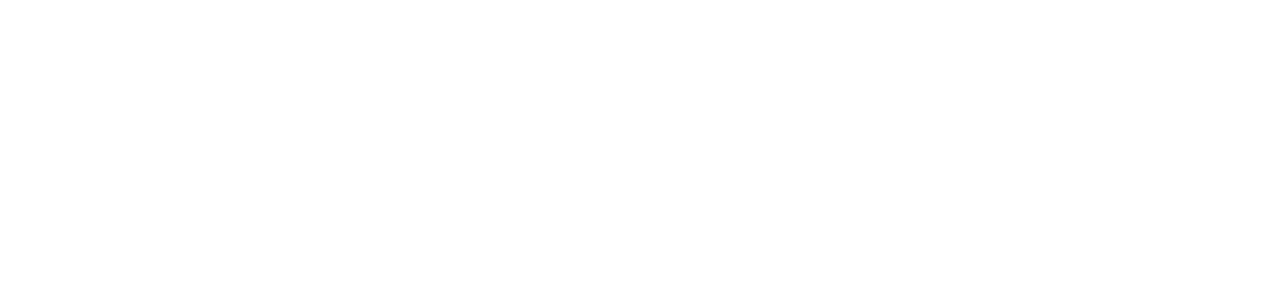
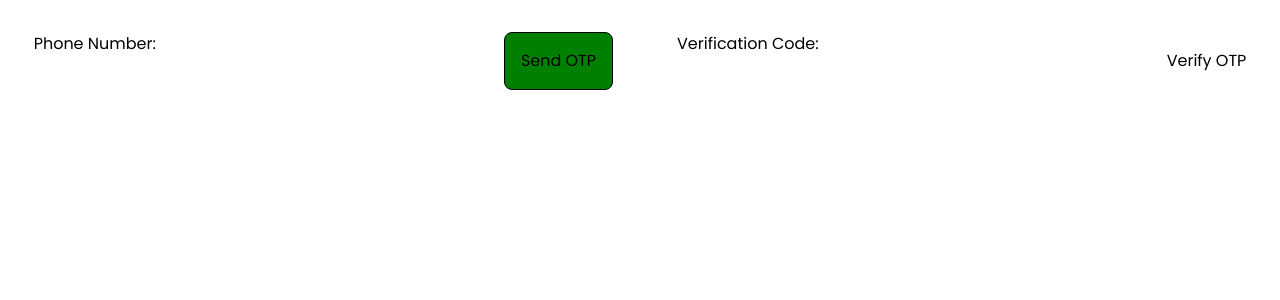
Before and after one commit to ShriramMehta/horizon-landing-page, a React (Create React App) app: page /send-otp in a window 1280 px wide. Before the commit this address had no page. Shown: the top 300 px of the page. Built offline with nearby package versions, Linux system fonts and the light colour scheme.

Commit message:
base firebase

```diff
--- a/package.json
+++ b/package.json
@@ -19,6 +19,7 @@
     "axios": "^1.6.2",
     "body-parser": "^1.20.2",
     "express": "^4.18.2",
+    "firebase": "^10.7.1",
     "framer-motion": "^10.16.0",
     "https": "^1.0.0",
     "jwt-decode": "^4.0.0",
--- a/src/App.js
+++ b/src/App.js
@@ -30,6 +30,7 @@
 import Therapist from "./pages/profile/Thearpist/Therapist";
 import Contact from "./pages/profile/Contact";
 import RazorpayPaymentButton from "./pages/appointment/RazorpayPaymentButton ";
+import SendOTP from "./pages/auth/SendOTP";
 
 const Layout = () => {
   return (
@@ -66,6 +67,7 @@
           </Route>
           <Route path="/signin" element={<Login />} />
           <Route path="/signup" element={<Signup />} />
+          <Route path="/send-otp" element={<SendOTP />} />
           <Route path="/delete-account" element={<DeleteAccount />} />
 
           <Route path="/profile" element={<DashboardLayout />}>
--- a/src/constants/baseURL.js
+++ b/src/constants/baseURL.js
@@ -1,3 +1,3 @@
-// export default "http://localhost:5000/api";
+export default "http://localhost:5000/api";
 // export default "http://13.51.102.165:5000/api";
-export default "https://adaptwellness.in/api";
+// export default "https://adaptwellness.in/api";
--- /dev/null
+++ b/src/pages/auth/SendOTP.js
@@ -0,0 +1,78 @@
+import React, { useState } from "react";
+import { auth } from "./firebase";
+import { RecaptchaVerifier, signInWithPhoneNumber } from "firebase/auth";
+
+const SendOTP = () => {
+  const [phoneNumber, setPhoneNumber] = useState("");
+  const [verificationCode, setVerificationCode] = useState("");
+  const [OTP, setOTP] = useState("");
+  const handleSendOTP = async () => {
+    try {
+      const appVerifier = new RecaptchaVerifier(auth, "recaptcha-container", {
+        size: "invisible",
+        callback: () => {
+          console.log("recaptcha resolved..");
+        },
+      });
+      console.log(auth, phoneNumber, appVerifier);
+      const confirmationResult = await signInWithPhoneNumber(
+        auth,
+        phoneNumber,
+        appVerifier
+      );
+      // Store the confirmation result for later use
+      setVerificationCode(confirmationResult);
+      console.log("OTP sent successfully", confirmationResult);
+    } catch (error) {
+      console.error("Error sending OTP:", error);
+    }
+  };
+
+  const handleVerifyOTP = async () => {
+    try {
+      console.log(OTP, verificationCode);
+      const credential = await verificationCode.confirm(OTP);
+      console.log("OTP verified successfully", credential.user);
+    } catch (error) {
+      console.error("Error verifying OTP:", error);
+    }
+  };
+
+  return (
+    <div className="flex justify-center align-center gap-8 m-8">
+      <label>
+        Phone Number:
+        <input
+          type="text"
+          value={phoneNumber}
+          onChange={(e) => setPhoneNumber(e.target.value)}
+        />
+      </label>
+      <button
+        style={{
+          background: "green",
+          border: "1px solid",
+          borderRadius: "8px",
+        }}
+        className="p-4"
+        onClick={handleSendOTP}
+      >
+        Send OTP
+      </button>
+
+      <div id="recaptcha-container"></div>
+
+      <label>
+        Verification Code:
+        <input
+          type="text"
+          value={OTP}
+          onChange={(e) => setOTP(e.target.value)}
+        />
+      </label>
+      <button onClick={handleVerifyOTP}>Verify OTP</button>
+    </div>
+  );
+};
+
+export default SendOTP;
--- /dev/null
+++ b/src/pages/auth/firebase.js
@@ -0,0 +1,16 @@
+import { initializeApp } from "firebase/app";
+import { getAuth } from "firebase/auth";
+
+const firebaseConfig = {
+  apiKey: "AIzaSyDbRZygmL3O5gbiqSl2j28RHW59Hy0hkGY",
+  authDomain: "mynd-health-production.firebaseapp.com",
+  projectId: "mynd-health-production",
+  storageBucket: "mynd-health-production.appspot.com",
+  messagingSenderId: "947789857809",
+  appId: "1:947789857809:web:9c79dd8061d95106b35db0",
+  measurementId: "G-GCD6S1GC79",
+};
+
+// Initialize Firebase
+const app = initializeApp(firebaseConfig);
+export const auth = getAuth(app);
```
Also changed, not shown: 1 other file (tests, documents, lock files or other folders).
